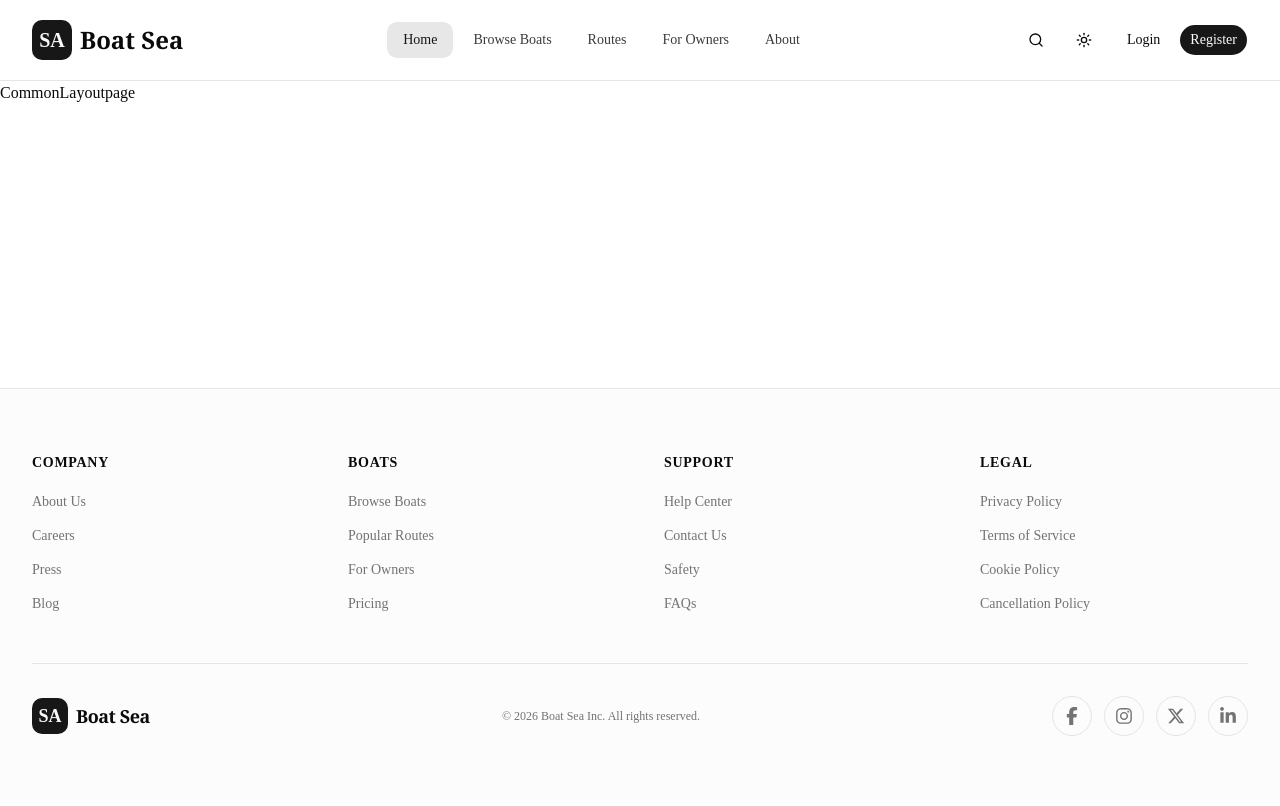
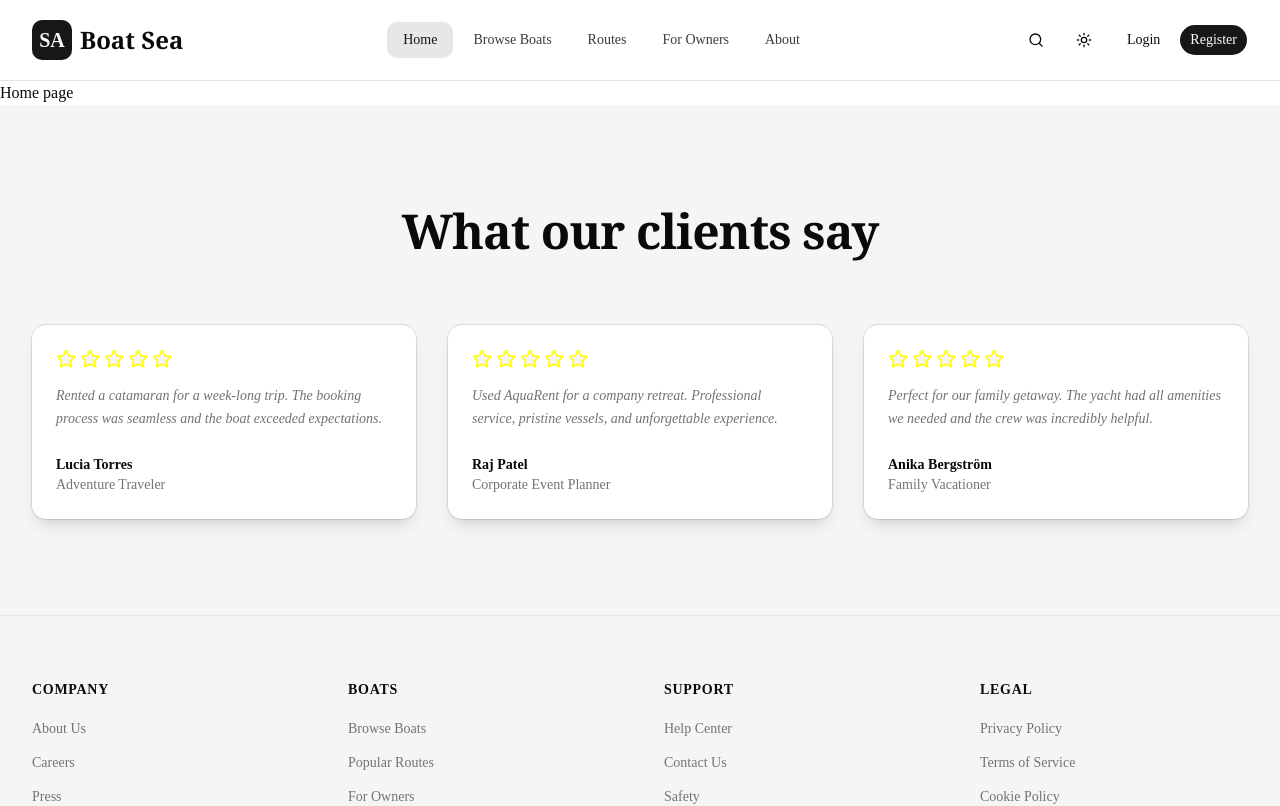
Before and after one commit to mahatab6/Boat-Sea, a Next.js app: page / in a window 1280 px wide. Shown: the top 806 px of the page. Built offline with nearby package versions, Linux system fonts and the light colour scheme.

Commit message:
testimonials added

```diff
--- a/src/app/(commonLayout)/page.tsx
+++ b/src/app/(commonLayout)/page.tsx
@@ -1,8 +1,9 @@
+import HomePage from '@/components/modules/homePage/homePage'
 import React from 'react'
 
 const CommonLayoutpage = () => {
   return (
-    <div>CommonLayoutpage</div>
+    <HomePage/>
   )
 }
 
--- /dev/null
+++ b/src/components/modules/homePage/homePage.tsx
@@ -0,0 +1,13 @@
+import React from "react";
+import Testimonials from "./testimonials";
+
+const HomePage = () => {
+  return (
+    <main>
+      <h2>Home page</h2>
+      <Testimonials />
+    </main>
+  );
+};
+
+export default HomePage;
--- /dev/null
+++ b/src/components/modules/homePage/testimonials.tsx
@@ -0,0 +1,47 @@
+
+
+import { Card, CardContent } from '@/components/ui/card';
+import { Star } from 'lucide-react';
+
+const Testimonials = () => {
+
+    const testimonials = [
+    { name: 'Lucia Torres', role: 'Adventure Traveler', rating: 5, text: 'Rented a catamaran for a week-long trip. The booking process was seamless and the boat exceeded expectations.' },
+    { name: 'Raj Patel', role: 'Corporate Event Planner', rating: 5, text: 'Used AquaRent for a company retreat. Professional service, pristine vessels, and unforgettable experience.' },
+    { name: 'Anika Bergström', role: 'Family Vacationer', rating: 5, text: 'Perfect for our family getaway. The yacht had all amenities we needed and the crew was incredibly helpful.' },
+  ];
+
+
+  return (
+    <section className="py-24 bg-muted">
+          <div className="max-w-7xl mx-auto px-4 sm:px-6 lg:px-8">
+            <div className="text-center mb-16">
+              <h2 className="font-serif text-4xl md:text-5xl font-bold text-foreground mb-4 leading-tight" style={{ letterSpacing: '-0.02em' }}>
+                What our clients say
+              </h2>
+            </div>
+
+            <div className="grid grid-cols-1 md:grid-cols-3 gap-8">
+              {testimonials.map((testimonial, index) => (
+                <Card key={index} className="testimonial-card border-0 shadow-lg p-6 will-change-transform gpu-accel">
+                  <CardContent className="p-0">
+                    <div className="flex items-center space-x-1 mb-4">
+                      {[...Array(testimonial.rating)].map((_, i) => (
+                        <Star key={i} className="w-5 h-5 fill-accent text-accent" color='yellow'/>
+                      ))}
+                    </div>
+                    <p className="text-muted-foreground mb-6 leading-relaxed italic">{testimonial.text}</p>
+                    <div>
+                      <p className="font-semibold">{testimonial.name}</p>
+                      <p className="text-sm text-muted-foreground">{testimonial.role}</p>
+                    </div>
+                  </CardContent>
+                </Card>
+              ))}
+            </div>
+          </div>
+        </section>
+  )
+}
+
+export default Testimonials
--- a/src/components/shared/footer.tsx
+++ b/src/components/shared/footer.tsx
@@ -42,7 +42,7 @@ const Footer = () => {
   ];
 
   return (
-    <footer className="w-full bg-muted/30 text-muted-foreground border-t border-border mt-auto">
+    <footer className="w-full bg-muted text-muted-foreground border-t border-border mt-auto ">
       <div className="max-w-7xl mx-auto px-4 sm:px-6 lg:px-8 py-12 lg:py-16">
 
         {/* Top Section: Links Grid */}
--- /dev/null
+++ b/src/components/ui/card.tsx
@@ -0,0 +1,103 @@
+import * as React from "react"
+
+import { cn } from "@/lib/utils"
+
+function Card({
+  className,
+  size = "default",
+  ...props
+}: React.ComponentProps<"div"> & { size?: "default" | "sm" }) {
+  return (
+    <div
+      data-slot="card"
+      data-size={size}
+      className={cn(
+        "group/card flex flex-col gap-4 overflow-hidden rounded-xl bg-card py-4 text-sm text-card-foreground ring-1 ring-foreground/10 has-data-[slot=card-footer]:pb-0 has-[>img:first-child]:pt-0 data-[size=sm]:gap-3 data-[size=sm]:py-3 data-[size=sm]:has-data-[slot=card-footer]:pb-0 *:[img:first-child]:rounded-t-xl *:[img:last-child]:rounded-b-xl",
+        className
+      )}
+      {...props}
+    />
+  )
+}
+
+function CardHeader({ className, ...props }: React.ComponentProps<"div">) {
+  return (
+    <div
+      data-slot="card-header"
+      className={cn(
+        "group/card-header @container/card-header grid auto-rows-min items-start gap-1 rounded-t-xl px-4 group-data-[size=sm]/card:px-3 has-data-[slot=card-action]:grid-cols-[1fr_auto] has-data-[slot=card-description]:grid-rows-[auto_auto] [.border-b]:pb-4 group-data-[size=sm]/card:[.border-b]:pb-3",
+        className
+      )}
+      {...props}
+    />
+  )
+}
+
+function CardTitle({ className, ...props }: React.ComponentProps<"div">) {
+  return (
+    <div
+      data-slot="card-title"
+      className={cn(
+        "font-heading text-base leading-snug font-medium group-data-[size=sm]/card:text-sm",
+        className
+      )}
+      {...props}
+    />
+  )
+}
+
+function CardDescription({ className, ...props }: React.ComponentProps<"div">) {
+  return (
+    <div
+      data-slot="card-description"
+      className={cn("text-sm text-muted-foreground", className)}
+      {...props}
+    />
+  )
+}
+
+function CardAction({ className, ...props }: React.ComponentProps<"div">) {
+  return (
+    <div
+      data-slot="card-action"
+      className={cn(
+        "col-start-2 row-span-2 row-start-1 self-start justify-self-end",
+        className
+      )}
+      {...props}
+    />
+  )
+}
+
+function CardContent({ className, ...props }: React.ComponentProps<"div">) {
+  return (
+    <div
+      data-slot="card-content"
+      className={cn("px-4 group-data-[size=sm]/card:px-3", className)}
+      {...props}
+    />
+  )
+}
+
+function CardFooter({ className, ...props }: React.ComponentProps<"div">) {
+  return (
+    <div
+      data-slot="card-footer"
+      className={cn(
+        "flex items-center rounded-b-xl border-t bg-muted/50 p-4 group-data-[size=sm]/card:p-3",
+        className
+      )}
+      {...props}
+    />
+  )
+}
+
+export {
+  Card,
+  CardHeader,
+  CardFooter,
+  CardTitle,
+  CardAction,
+  CardDescription,
+  CardContent,
+}
```
